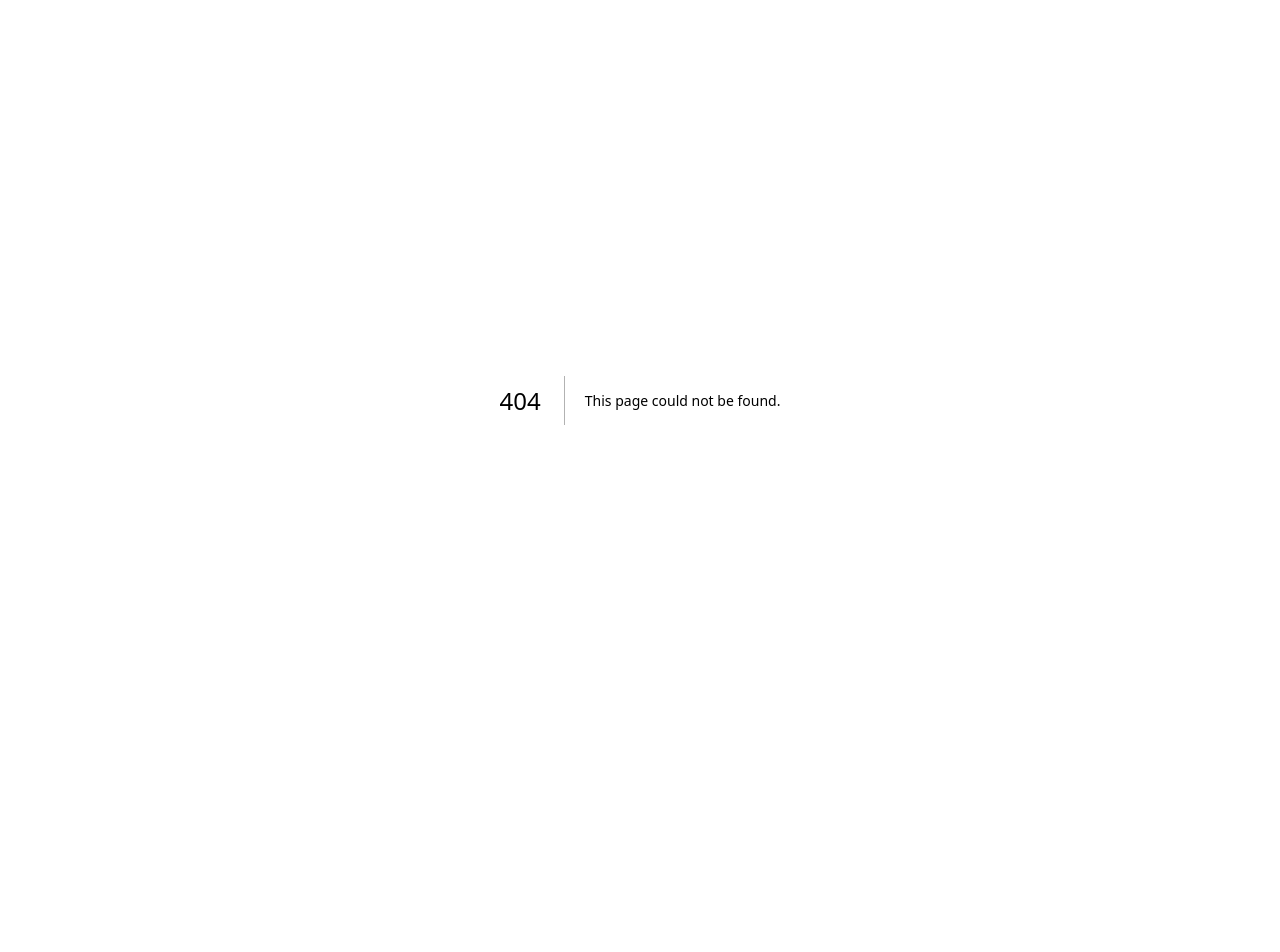
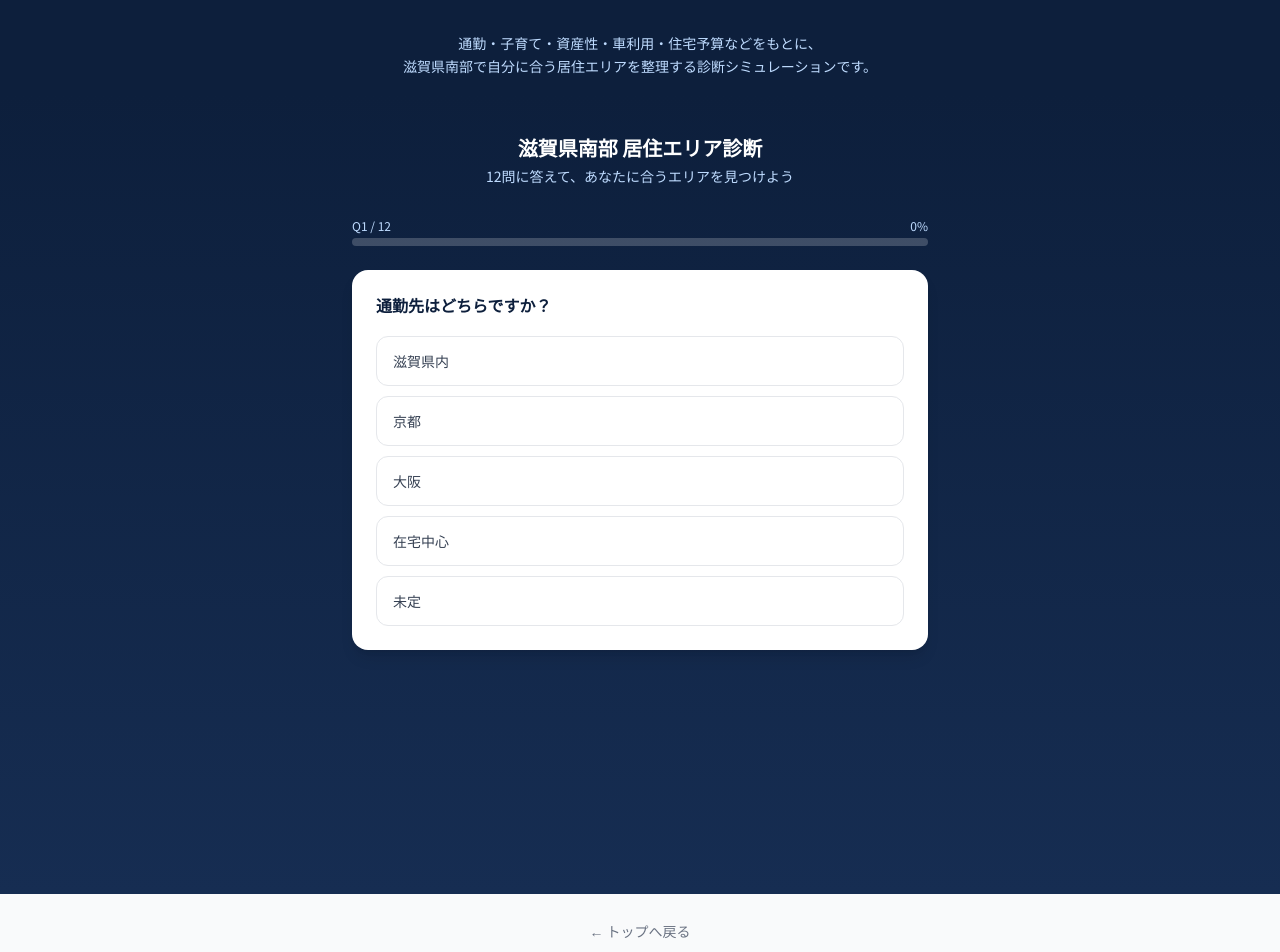
Before and after one commit to idsp0731-gif/onza-estate, a Next.js app: page /shiga-area-diagnosis in a window 1280 px wide. Before the commit this address had no page. Shown: the top 952 px of the page. Before the commit the page ends 800 px from the top, so only its background shows below. Built offline with nearby package versions, Linux system fonts and the light colour scheme.

Commit message:
feat: エリア診断ページ作成・トップカード更新・住宅購入ページにリンク追加

```diff
--- a/src/app/housing/page.tsx
+++ b/src/app/housing/page.tsx
@@ -190,7 +190,7 @@ export default function HousingPage() {
           </div>
 
           {/* 診断リンク */}
-          <div className="flex flex-col sm:flex-row gap-3 max-w-xl mx-auto mb-10">
+          <div className="flex flex-col sm:flex-row gap-3 max-w-xl mx-auto mb-4">
             <Link
               href="/rent-vs-buy-simulation"
               className="flex items-center justify-between border border-[#2C5F6E] text-[#2C5F6E] rounded-lg px-4 py-3 font-light text-sm hover:bg-[#2C5F6E] hover:text-white transition-colors flex-1"
@@ -203,6 +203,15 @@ export default function HousingPage() {
               className="flex items-center justify-between border border-[#2C5F6E] text-[#2C5F6E] rounded-lg px-4 py-3 font-light text-sm hover:bg-[#2C5F6E] hover:text-white transition-colors flex-1"
             >
               <span>住宅購入適正額診断を試してみる</span>
+              <span className="ml-4 shrink-0">→</span>
+            </Link>
+          </div>
+          <div className="max-w-xl mx-auto mb-10">
+            <Link
+              href="/shiga-area-diagnosis"
+              className="flex items-center justify-between border border-[#2C5F6E] text-[#2C5F6E] rounded-lg px-4 py-3 font-light text-sm hover:bg-[#2C5F6E] hover:text-white transition-colors w-full"
+            >
+              <span>滋賀県南部 居住エリア診断を試してみる</span>
               <span className="ml-4 shrink-0">→</span>
             </Link>
           </div>
--- /dev/null
+++ b/src/app/shiga-area-diagnosis/page.tsx
@@ -0,0 +1,34 @@
+import type { Metadata } from 'next';
+import Link from 'next/link';
+import ShigaAreaDiagnosis from '@/components/ShigaAreaDiagnosis';
+
+export const metadata: Metadata = {
+  title: '滋賀県南部 居住エリア診断｜あなたの生活スタイルに合う街は？｜ONZA Estate',
+  description:
+    '通勤・子育て・資産性・車利用・住宅予算などをもとに、滋賀県南部で自分に合う居住エリアを整理する診断です。',
+  alternates: { canonical: 'https://www.onza-estate.com/shiga-area-diagnosis' },
+};
+
+export default function ShigaAreaDiagnosisPage() {
+  return (
+    <div className="min-h-screen">
+      <div className="bg-[#0d1f3c] pt-8 pb-4 px-4 text-center">
+        <h1 className="sr-only">
+          滋賀県南部 居住エリア診断｜あなたの生活スタイルに合う街は？
+        </h1>
+        <p className="text-blue-200 text-sm font-light max-w-xl mx-auto leading-relaxed">
+          通勤・子育て・資産性・車利用・住宅予算などをもとに、<br className="hidden sm:block" />
+          滋賀県南部で自分に合う居住エリアを整理する診断シミュレーションです。
+        </p>
+      </div>
+
+      <ShigaAreaDiagnosis />
+
+      <div className="bg-gray-50 py-6 text-center">
+        <Link href="/" className="text-sm text-gray-500 hover:underline">
+          ← トップへ戻る
+        </Link>
+      </div>
+    </div>
+  );
+}
--- a/src/components/NavigationButtons.tsx
+++ b/src/components/NavigationButtons.tsx
@@ -128,13 +128,17 @@ export default function NavigationButtons() {
               </p>
               <span className="text-xs text-[#2C5F6E] font-light">診断する →</span>
             </Link>
-            <div className="flex flex-col bg-white border border-gray-200 rounded-xl p-4 opacity-50 cursor-default">
-              <div className="text-2xl mb-2">🔜</div>
-              <h3 className="text-sm font-light text-gray-400 mb-1 leading-snug">近日公開</h3>
-              <p className="text-xs text-gray-400 font-light leading-relaxed flex-1">
-                新しい診断を準備中です
+            <Link
+              href="/shiga-area-diagnosis"
+              className="flex flex-col bg-white border border-[#2C5F6E] rounded-xl p-4 hover:bg-[#2C5F6E]/5 transition-colors"
+            >
+              <div className="text-2xl mb-2">🗺️</div>
+              <h3 className="text-sm font-light text-[#0d1f3c] mb-1 leading-snug">滋賀県南部 エリア診断</h3>
+              <p className="text-xs text-gray-500 font-light leading-relaxed mb-3 flex-1">
+                12問で自分のライフスタイルに合うエリアを整理
               </p>
-            </div>
+              <span className="text-xs text-[#2C5F6E] font-light">診断する →</span>
+            </Link>
           </div>
         </div>
       </div>
```
